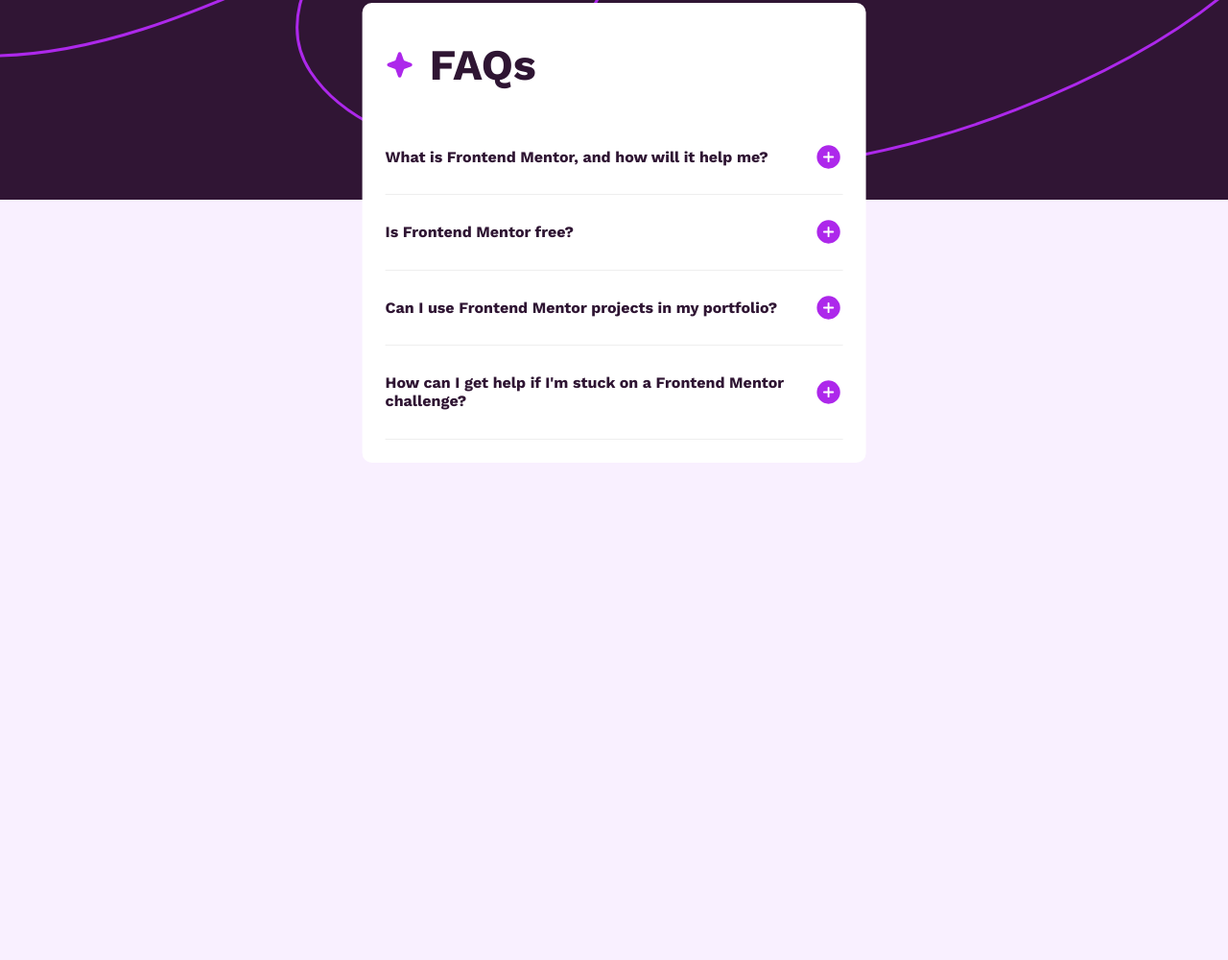
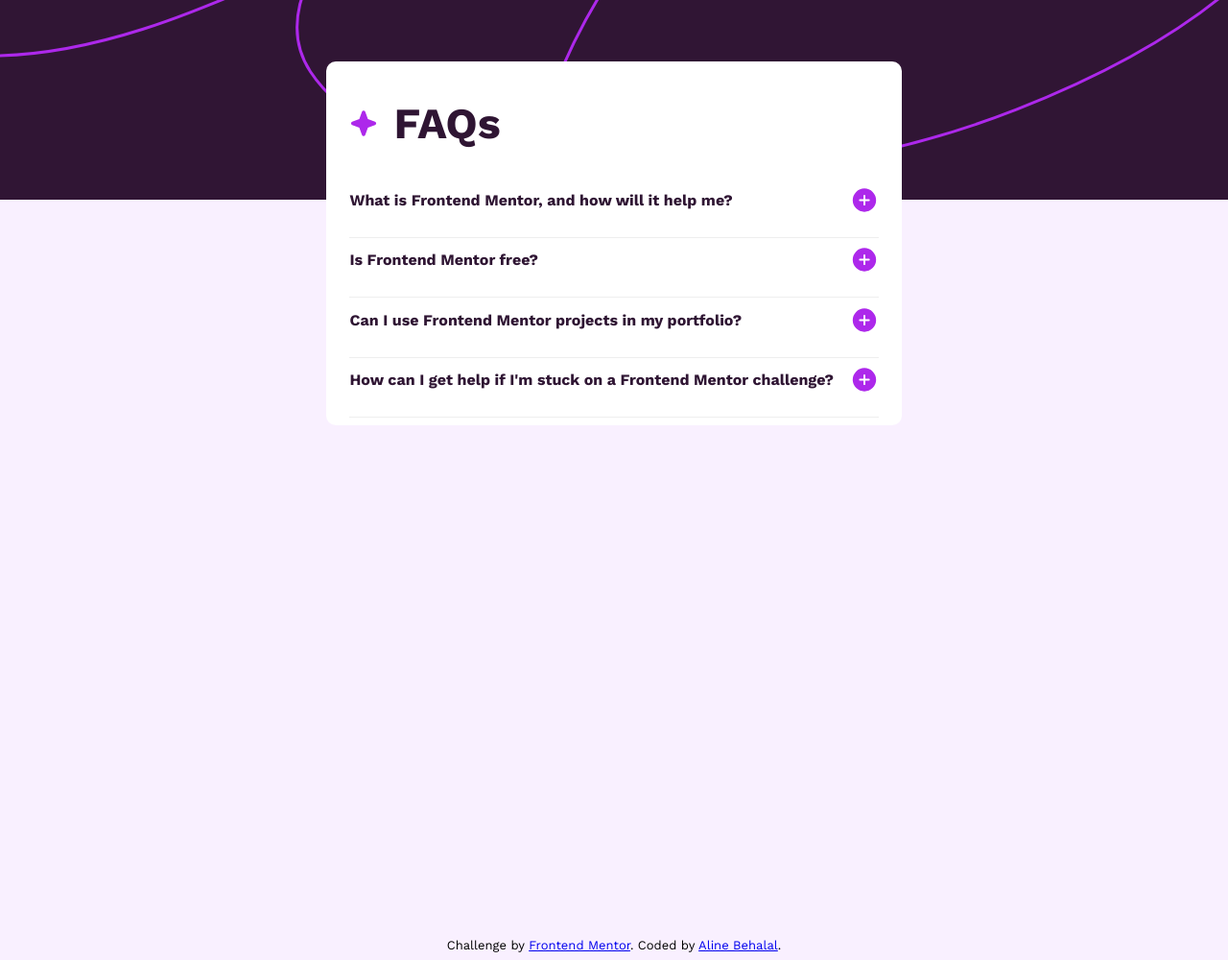
Before and after one commit to Hileene/FAQ-ACCORDION-MAIN, a plain HTML site: page index.html in a window 1280 px wide. Shown: the part 112-1112 px from the top of the page at 96% size. Drawn offline with nearby package versions, Linux system fonts and the light colour scheme.

Commit message:
Update layout of "containers" elements and "attribution" element

```diff
--- a/style.css
+++ b/style.css
@@ -1,6 +1,6 @@
 /***************************************MOBILE-FIRST*************************************/
 
-/*General styling*/
+/* General Styling */
 * {
   box-sizing: border-box;
 }
@@ -17,29 +17,34 @@ body {
   background-image: url('assets/images/background-pattern-mobile.svg');
   width: 100%;
   min-height: 40vh;
+  position: relative; /* Ensure the SVG is positioned correctly */
+  z-index: 0; /* Ensure the SVG is below the FAQ container */
 }
 
 .container {
   background-color: hsl(275, 100%, 97%);
   width: 100%;
-  height: 160vh;
+  min-height: 100vh;
   padding: 1rem;
+  display: flex;
+  flex-direction: column;
+  justify-content: space-between;
   position: relative; /* Ensure position relative for absolute positioning within */
+  z-index: 0; /* Ensure the container is below the FAQ container */
 }
 
 .faq-container {
-  position: absolute; /* Position the faq-container relative to its closest positioned ancestor (container) */
-  top: -12%;
-  left: 50%;
-  transform: translateX(-50%); /* Center the container horizontally */
+  margin-top: -7.5rem; /* Adjust to overlap the SVG */
   width: 90%;
   background-color: white;
   border-radius: 10px;
   padding: 0.5rem 1.5rem;
+  position: relative; /* Ensure position relative for absolute positioning within */
+  z-index: 2; /* Ensure the FAQ container is above other elements */
+  align-self: center;
 }
 
-/*Hearder-title*/
-
+/* Header Title */
 .header {
   display: flex;
   align-items: center;
@@ -56,11 +61,9 @@ body {
   color: hsl(292, 42%, 14%);
 }
 
-/*Qna-Section*/
-
+/* QnA Section */
 .qna-section {
   border-bottom: 1px solid #eeeeee;
-  margin: 1rem 0 1rem 0;
 }
 
 .question-block {
@@ -87,17 +90,14 @@ body {
 
 .answer-visible {
   display: block; /* Show answer when active */
-  transition: max-height 0.3s ease; /* Add transition for smooth animation */
   color: hsl(292, 16%, 49%);
   font-size: 16px;
 }
 
-/*Attribution*/
-
+/* Attribution */
 .attribution {
-  position: absolute;
-  bottom: 0rem;
   font-size: 13px;
+  text-align: center;
 }
 
 /***************************************TABLET VERSION*************************************/
@@ -106,10 +106,12 @@ body {
   .svg-container {
     background-image: url('assets/images/background-pattern-desktop.svg');
     width: 100%;
+    min-height: 40vh;
   }
+
   .faq-container {
-    width: 60%;
-    top: -13%;
+    margin-top: -8.5rem;
+    width: 50%;
   }
 
   .star-icon {
@@ -119,26 +121,15 @@ body {
   .main-title {
     font-size: 35px;
   }
-
-  .attribution {
-    left: 50%;
-    transform: translateX(-50%);
-  }
 }
-
-/***************************************DESKTOP VERSION*************************************/
 
 @media screen and (min-width: 1280px) {
   .faq-container {
-    width: 41%;
-    top: -16%;
+    margin-top: -10rem;
+    width: 48%;
   }
 
   .main-title {
     font-size: 45px;
   }
-
-  .attribution {
-    bottom: 15rem;
-  }
 }
```
